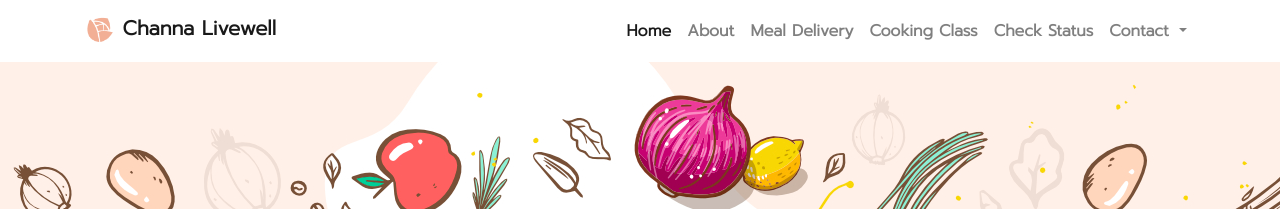
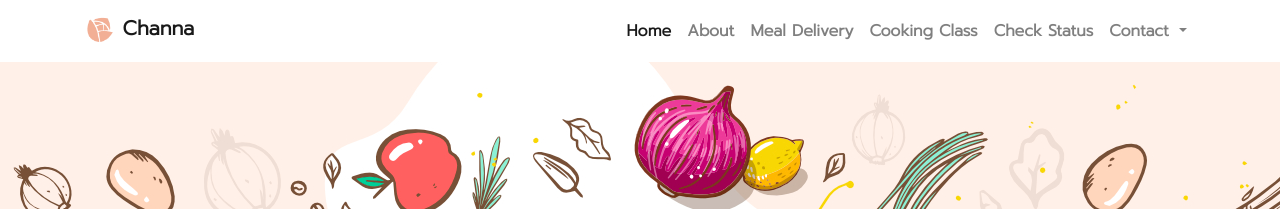
Before and after one commit to channalivewell/channalivewell.github.io, a Jekyll site: the page built from index.html, in a window 1280 px wide. Shown: the top 209 px of the page. Built offline with Jekyll 4.4.1, drawn with Linux system fonts in a browser that asks for light colours; nearby versions of some CDN libraries.

Commit message:
update title

```diff
--- a/_config.yml
+++ b/_config.yml
@@ -1,4 +1,4 @@
-title: Channa Livewell
+title: Channa
 suffix: Channa Livewell
 description: Channa Livewell -- description
 
```
